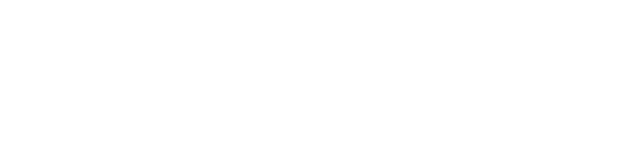
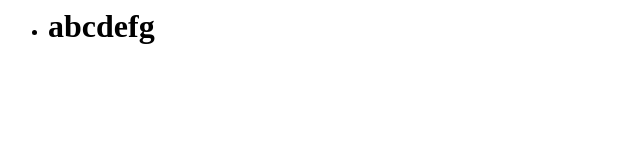
Before and after one commit to leungpo/newGitTest, a plain HTML site: page index.html in a window 1280 px wide. Shown: the whole page, without its empty margins (0-640 px from the left). Drawn offline with Linux system fonts and the light colour scheme.

Commit message:
update the index

```diff
--- a/index.html
+++ b/index.html
@@ -1 +1,5 @@
 <ul>
+	<li>
+	<h1>abcdefg</h1>
+	</li>
+</ul>
```
